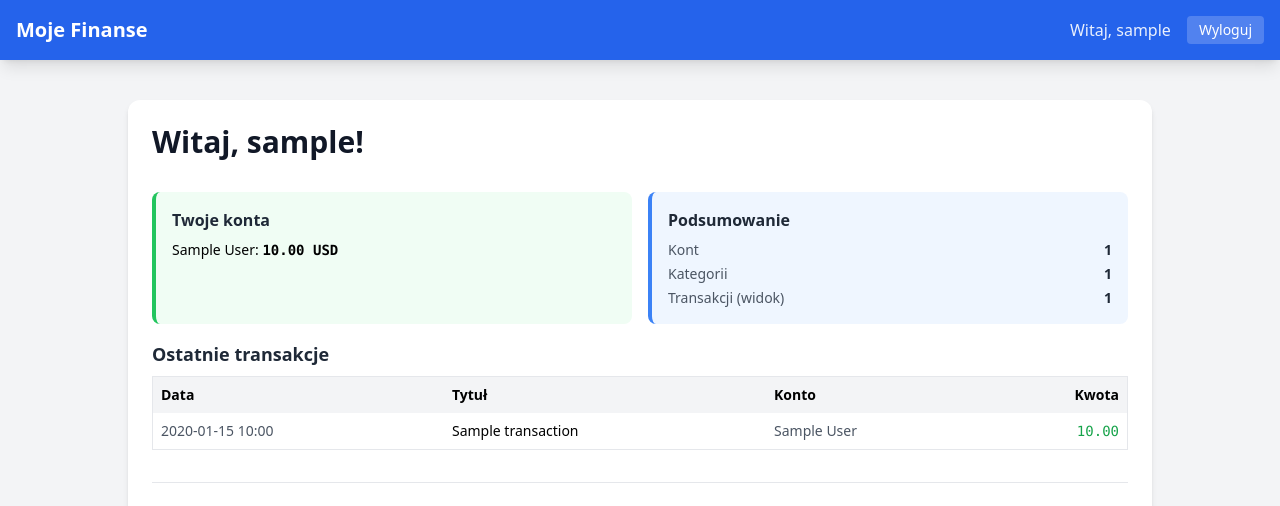
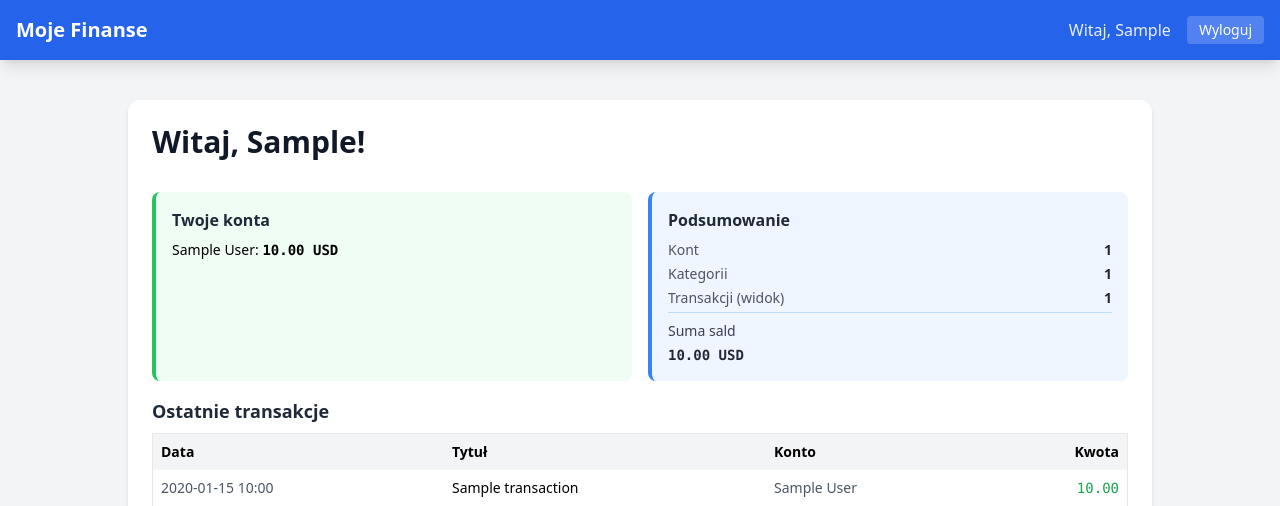
Before and after one commit to Kamrocky/PAI-2026, a Django app: page / in a window 1280 px wide. Shown: the top 506 px of the page. Run offline with Django 5.2, Linux system fonts and the light colour scheme; a user stored in the database is signed in; tables that the repository leaves empty hold one stand-in row (values such as "Sample post"); some libraries are stand-ins or nearby versions.

Commit message:
Show display name instead of username

```diff
--- a/backend/finance/auth_utils.py
+++ b/backend/finance/auth_utils.py
@@ -28,7 +28,11 @@ def render_user_info(request, *, logged_in: bool) -> str:
         if logged_in
         else "partials/user_info_logged_out.html"
     )
-    return render_to_string(template, {"user": request.user}, request=request)
+    return render_to_string(
+        template,
+        {"user": request.user, "display_name": get_display_name(request.user)},
+        request=request,
+    )
 
 
 def render_auth_page(request, error: str | None = None) -> HttpResponse:
--- a/backend/finance/templates/dashboard_partial.html
+++ b/backend/finance/templates/dashboard_partial.html
@@ -1,6 +1,6 @@
 <div class="space-y-8">
     <div class="flex items-center justify-between">
-        <h2 class="text-3xl font-bold text-gray-900">Witaj, {{ username }}!</h2>
+        <h2 class="text-3xl font-bold text-gray-900">Witaj, {{ display_name }}!</h2>
     </div>
 
     <div id="dashboard-summary">
--- a/backend/finance/templates/index.html
+++ b/backend/finance/templates/index.html
@@ -13,7 +13,7 @@
         <a href="/" class="font-bold text-xl hover:underline">Moje Finanse</a>
         <div id="user-info" class="flex items-center gap-4">
             {% if user.is_authenticated %}
-                <span class="text-white/90">Witaj, {{ user.username }}</span>
+                <span class="text-white/90">Witaj, {{ display_name }}</span>
                 <form hx-post="/api/auth/logout"
                       hx-target="#main-content"
                       hx-swap="innerHTML"
@@ -36,7 +36,7 @@
 
     <main id="main-content" class="container mx-auto mt-10 max-w-5xl rounded-xl bg-white p-6 shadow-md">
         {% if dashboard_context %}
-            {% include "dashboard_partial.html" with username=dashboard_context.username accounts=dashboard_context.accounts categories=dashboard_context.categories transactions=dashboard_context.transactions %}
+            {% include "dashboard_partial.html" with display_name=dashboard_context.display_name accounts=dashboard_context.accounts categories=dashboard_context.categories transactions=dashboard_context.transactions totals_by_currency=dashboard_context.totals_by_currency %}
         {% else %}
             {% include "partials/auth_forms.html" %}
         {% endif %}
--- a/backend/finance/templates/partials/user_info_logged_in.html
+++ b/backend/finance/templates/partials/user_info_logged_in.html
@@ -1,5 +1,5 @@
 <div id="user-info" hx-swap-oob="innerHTML" class="flex items-center gap-4">
-    <span class="text-white/90">Witaj, {{ user.username }}</span>
+    <span class="text-white/90">Witaj, {{ display_name }}</span>
     <form hx-post="/api/auth/logout"
           hx-target="#main-content"
           hx-swap="innerHTML"
--- a/backend/finance/ui_utils.py
+++ b/backend/finance/ui_utils.py
@@ -31,8 +31,10 @@ def get_ui_context(user: AbstractBaseUser) -> dict:
     for account in accounts:
         totals_by_currency[account.currency] += account.balance
 
+    from .auth_utils import get_display_name
+
     return {
-        "username": user.username,
+        "display_name": get_display_name(user),
         "accounts": accounts,
         "categories": categories,
         "transactions": transactions,
--- a/backend/finance/views.py
+++ b/backend/finance/views.py
@@ -1,10 +1,11 @@
 from django.shortcuts import render
 
-from .auth_utils import get_dashboard_context
+from .auth_utils import get_dashboard_context, get_display_name
 
 
 def home(request):
     context = {}
     if request.user.is_authenticated:
         context["dashboard_context"] = get_dashboard_context(request.user)
+        context["display_name"] = get_display_name(request.user)
     return render(request, "index.html", context)
```
